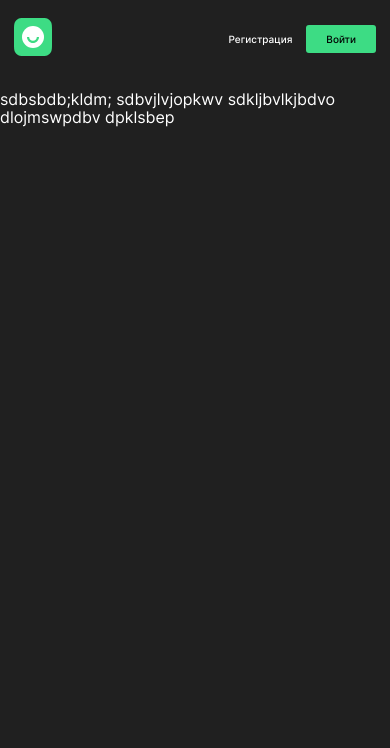
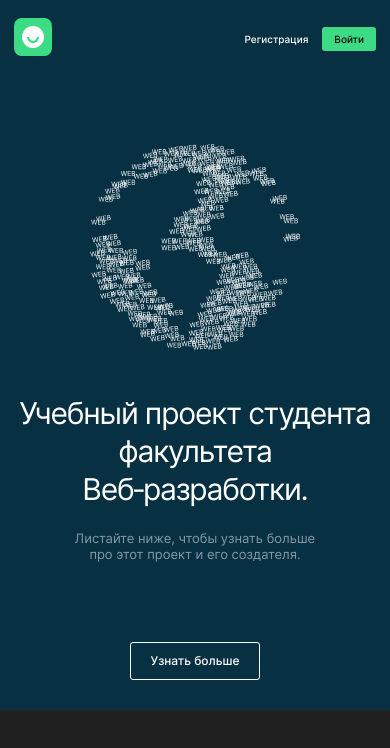
Before and after one commit to KhanTagiev/movies-explorer-frontend, a React (Create React App) app: page / in a window 390 px wide. Shown: the top 748 px of the page. Built offline with nearby package versions, Linux system fonts and the light colour scheme.

Commit message:
feat: Main, NavTab, Promo components; Fix: Header, Navigation components

```diff
--- a/src/components/App/App.css
+++ b/src/components/App/App.css
@@ -12,3 +12,20 @@
   flex-direction: column;
   align-items: center;
 }
+
+.page__container {
+  width: calc(100% - 140px);
+  max-width: 1140px;
+}
+
+@media (max-width: 960px) {
+  .page__container {
+    width: calc(100% - 60px);
+  }
+}
+
+@media (max-width: 600px) {
+  .page__container {
+    width: calc(100% - 28px);
+  }
+}
--- a/src/components/Header/Header.css
+++ b/src/components/Header/Header.css
@@ -9,7 +9,13 @@
 
 .header__logo {
   font-size: 0;
+  transition: opacity 0.5s ease-out;
 }
+
+.header__logo:hover {
+  opacity: 0.6;
+}
+
 .header__menu {
   list-style: none;
   display: flex;
@@ -28,6 +34,11 @@
   font-weight: 500;
   font-size: 12px;
   line-height: 16px;
+  transition: opacity 0.5s ease-out;
+}
+
+.header__link:hover {
+  opacity: 0.6;
 }
 
 .header__link__login {
@@ -52,6 +63,10 @@
     font-size: 10px;
   }
 
+  .header__link__login {
+    padding: 6px 12px;
+  }
+
   .header__link-container:not(:last-child) {
     margin-right: 14px;
   }
--- a/src/components/Main/Main.css
+++ b/src/components/Main/Main.css
@@ -1,3 +1,7 @@
-.text {
-  color: white;
+.main__header-container {
+  width: 100%;
+  display: flex;
+  flex-direction: column;
+  align-items: center;
+  background-color: #073042;
 }
--- a/src/components/Main/Main.js
+++ b/src/components/Main/Main.js
@@ -2,7 +2,6 @@ import React from "react";
 
 import "./Main.css";
 import Promo from "../Promo/Promo";
-import NavTab from "../NavTab/NavTab";
 import AboutProject from "../AboutProject/AboutProject";
 import Techs from "../Techs/Techs";
 import AboutMe from "../AboutMe/AboutMe";
@@ -12,17 +11,15 @@ import Header from "../Header/Header";
 function Main({ loggedIn, isNavMenuOpen, onNavMenuOpen, onClose }) {
   return (
     <>
+      <div className="main__header-container">
         <Header
           loggedIn={loggedIn}
           isNavMenuOpen={isNavMenuOpen}
           onNavMenuOpen={onNavMenuOpen}
           onClose={onClose}
         ></Header>
-      <p className="text">
-        sdbsbdb;kldm; sdbvjlvjopkwv sdkljbvlkjbdvo dlojmswpdbv dpklsbep
-      </p>
         <Promo></Promo>
-      <NavTab></NavTab>
+      </div>
       <AboutProject></AboutProject>
       <Techs></Techs>
       <AboutMe></AboutMe>
--- a/src/components/NavTab/NavTab.css
+++ b/src/components/NavTab/NavTab.css
@@ -0,0 +1,16 @@
+.nav-tab__link {
+  font-weight: 500;
+  font-size: 12px;
+  line-height: 16px;
+  color: #fff;
+  text-decoration: none;
+  border: 1px solid #fff;
+  border-radius: 3px;
+  box-sizing: border-box;
+  padding: 10px 20px;
+  transition: opacity 0.5s ease-out;
+}
+
+.nav-tab__link:hover {
+  opacity: 0.6;
+}
--- a/src/components/NavTab/NavTab.js
+++ b/src/components/NavTab/NavTab.js
@@ -3,7 +3,13 @@ import React from "react";
 import "./NavTab.css";
 
 function NavTab() {
-  return <div></div>;
+  return (
+    <>
+      <a href="#" className="nav-tab__link">
+        Узнать больше
+      </a>
+    </>
+  );
 }
 
 export default NavTab;
--- a/src/components/Navigation/Navigation.css
+++ b/src/components/Navigation/Navigation.css
@@ -1,5 +1,6 @@
 .navigation__container {
   width: 100%;
+  z-index: 4;
 }
 
 .navigation__menu {
@@ -124,6 +125,12 @@
     margin-right: 8px;
   }
 
+  .navigation__btn_active {
+    position: fixed;
+    top: 25px;
+    right: 12px;
+  }
+
   .navigation__btn-icon {
     display: block;
     height: 3px;
@@ -160,6 +167,7 @@
   }
 
   .navigation__btn-icon_active:after {
+    top: 8px;
     transform: rotate(-45deg);
     transform-origin: left top;
   }
@@ -188,6 +196,11 @@
     height: 21px;
   }
 
+  .navigation__btn_active {
+    top: 16px;
+    right: 7px;
+  }
+
   .navigation__btn-icon {
   }
 
--- a/src/components/Navigation/Navigation.js
+++ b/src/components/Navigation/Navigation.js
@@ -61,7 +61,7 @@ function Navigation({ isOpen, onOpen, onClose }) {
         </nav>
       </div>
       <button
-        className="navigation__btn"
+        className={`navigation__btn ${isOpen ? "navigation__btn_active" : ""}`}
         type="button"
         aria-label="Открыть меню"
         onClick={isOpen ? onClose : openNavMenu}
--- a/src/components/Promo/Promo.css
+++ b/src/components/Promo/Promo.css
@@ -0,0 +1,74 @@
+.promo__container {
+  padding: 75px 0 85px;
+  background-image: url("../../images/promo_logo.svg");
+  background-repeat: no-repeat;
+  background-position: 100% 75px;
+}
+
+.promo__title {
+  font-size: 50px;
+  line-height: 58px;
+  font-weight: normal;
+  color: #fff;
+  max-width: 640px;
+  margin: 0 0 35px 0;
+}
+
+.promo__subtitle {
+  font-size: 13px;
+  line-height: 16px;
+  color: #ffffff;
+  mix-blend-mode: normal;
+  opacity: 0.5;
+  max-width: 310px;
+  margin: 0 0 155px 0;
+}
+
+@media (max-width: 1100px) {
+  .promo__title {
+    font-size: 40px;
+    line-height: 50px;
+    max-width: 510px;
+  }
+}
+
+@media (max-width: 960px) {
+  .promo__container {
+    background-position: center 140px;
+    padding: 492px 0 75px;
+    display: flex;
+    flex-direction: column;
+    align-items: center;
+  }
+
+  .promo__title {
+    text-align: center;
+    max-width: 600px;
+    margin-bottom: 20px;
+  }
+
+  .promo__subtitle {
+    text-align: center;
+    max-width: 260px;
+    margin-bottom: 93px;
+  }
+}
+
+@media (max-width: 600px) {
+  .promo__container {
+    background-size: 210px;
+    background-position: center 70px;
+    padding: 320px 0 30px;
+  }
+
+  .promo__title {
+    font-size: 30px;
+    line-height: 38px;
+    letter-spacing: -0.04em;
+    margin-bottom: 22px;
+  }
+
+  .promo__subtitle {
+    margin-bottom: 80px;
+  }
+}
--- a/src/components/Promo/Promo.js
+++ b/src/components/Promo/Promo.js
@@ -1,9 +1,20 @@
 import React from "react";
 
 import "./Promo.css";
+import NavTab from "../NavTab/NavTab";
 
 function Promo() {
-  return <div></div>;
+  return (
+    <section className="promo__container page__container">
+      <h1 className="promo__title">
+        Учебный проект студента факультета Веб&#8209;разработки.
+      </h1>
+      <p className="promo__subtitle">
+        Листайте ниже, чтобы узнать больше про этот проект и его создателя.
+      </p>
+      <NavTab></NavTab>
+    </section>
+  );
 }
 
 export default Promo;
```
Also changed, not shown: src/images/promo_logo.svg (added). Lines whose indentation alone changed are shown as unchanged.
